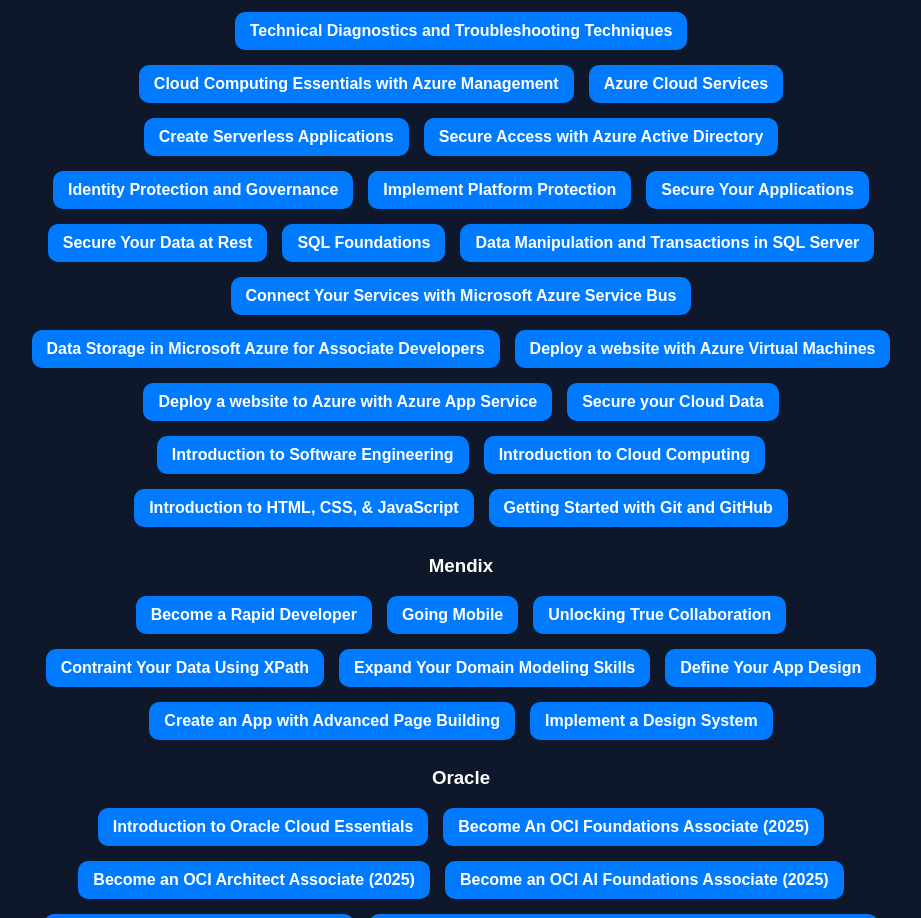
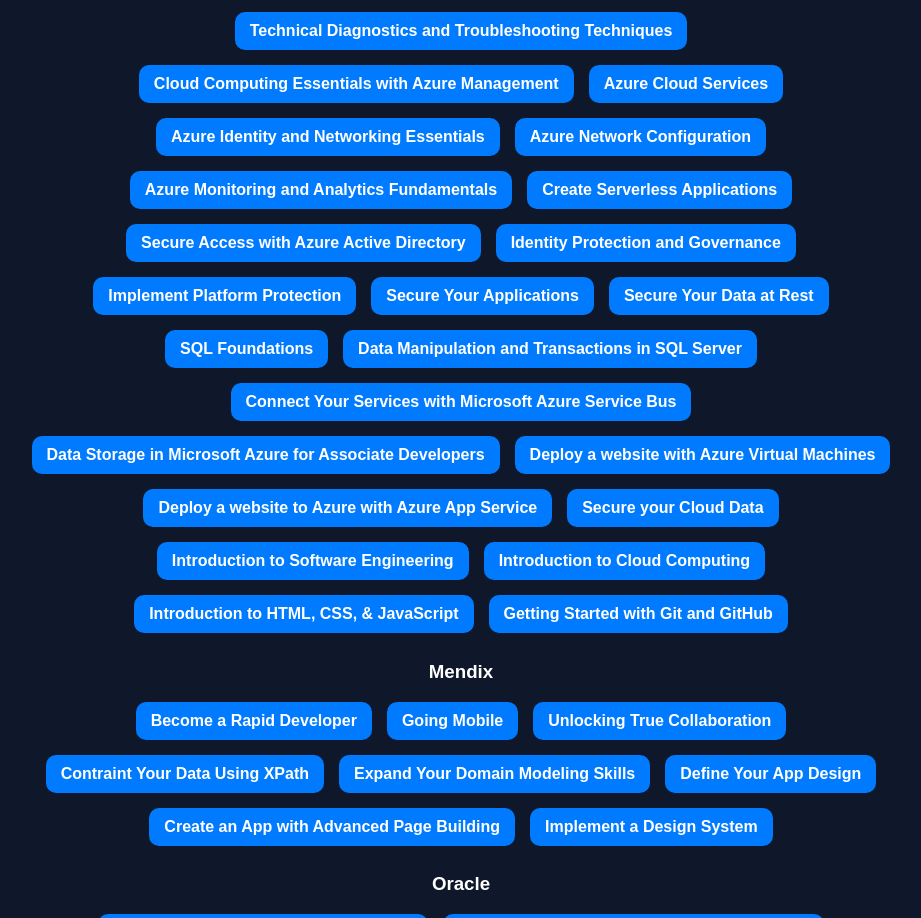
Before and after one commit to mkevinsebastian/portfolio, a plain HTML site: page index.html in a window 1280 px wide. Shown: the part 9792-10710 px from the top of the page, without its empty margins (179-1100 px from the left). Drawn offline with nearby package versions, Linux system fonts and the light colour scheme.

Commit message:
Azure Monitoring and Analytics Fundamentals

```diff
--- a/index.html
+++ b/index.html
@@ -366,6 +366,9 @@
                 <li>Technical Diagnostics and Troubleshooting Techniques</li>
                 <li>Cloud Computing Essentials with Azure Management</li>
                 <li>Azure Cloud Services</li>
+                <li>Azure Identity and Networking Essentials</li>
+                <li>Azure Network Configuration</li>
+                <li>Azure Monitoring and Analytics Fundamentals</li>
                 <li>Create Serverless Applications</li>
                 <li>Secure Access with Azure Active Directory</li>
                 <li>Identity Protection and Governance</li>
```
